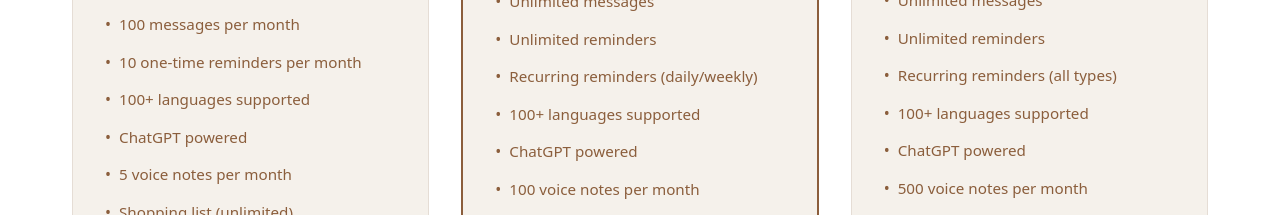
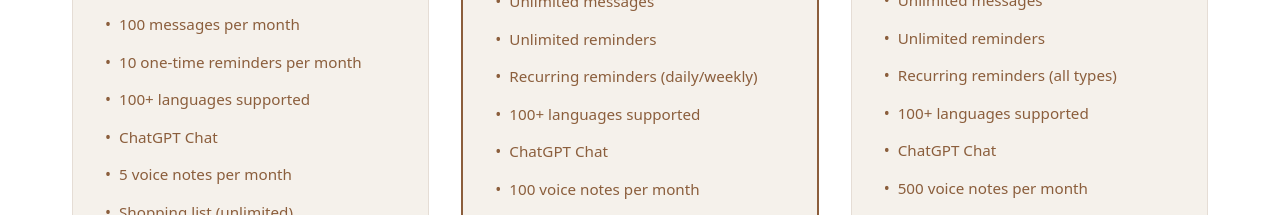
Before and after one commit to yairsabag/yaya-oauth-page, a Next.js app: page / in a window 1280 px wide. Shown: the part 3240-3455 px from the top of the page. Built offline with nearby package versions, Linux system fonts and the light colour scheme.

Commit message:
Update page.tsx

```diff
--- a/src/app/page.tsx
+++ b/src/app/page.tsx
@@ -722,7 +722,7 @@ export default function Home() {
                 </div>
                 <div style={{ color: '#8B5E3C', marginBottom: '0.75rem', fontSize: '0.95rem', display: 'flex', alignItems: 'flex-start', gap: '8px' }}>
                   <span style={{ color: '#8B5E3C', fontSize: '1rem' }}>•</span>
-                  ChatGPT powered
+                  ChatGPT Chat
                 </div>
                 <div style={{ color: '#8B5E3C', marginBottom: '0.75rem', fontSize: '0.95rem', display: 'flex', alignItems: 'flex-start', gap: '8px' }}>
                   <span style={{ color: '#8B5E3C', fontSize: '1rem' }}>•</span>
@@ -797,7 +797,7 @@ export default function Home() {
                 </div>
                 <div style={{ color: '#8B5E3C', marginBottom: '0.75rem', fontSize: '0.95rem', display: 'flex', alignItems: 'flex-start', gap: '8px' }}>
                   <span style={{ color: '#8B5E3C', fontSize: '1rem' }}>•</span>
-                  ChatGPT powered
+                  ChatGPT Chat
                 </div>
                 <div style={{ color: '#8B5E3C', marginBottom: '0.75rem', fontSize: '0.95rem', display: 'flex', alignItems: 'flex-start', gap: '8px' }}>
                   <span style={{ color: '#8B5E3C', fontSize: '1rem' }}>•</span>
@@ -894,7 +894,7 @@ export default function Home() {
                 </div>
                 <div style={{ color: '#8B5E3C', marginBottom: '0.75rem', fontSize: '0.95rem', display: 'flex', alignItems: 'flex-start', gap: '8px' }}>
                   <span style={{ color: '#8B5E3C', fontSize: '1rem' }}>•</span>
-                  ChatGPT powered
+                  ChatGPT Chat
                 </div>
                 <div style={{ color: '#8B5E3C', marginBottom: '0.75rem', fontSize: '0.95rem', display: 'flex', alignItems: 'flex-start', gap: '8px' }}>
                   <span style={{ color: '#8B5E3C', fontSize: '1rem' }}>•</span>
```
